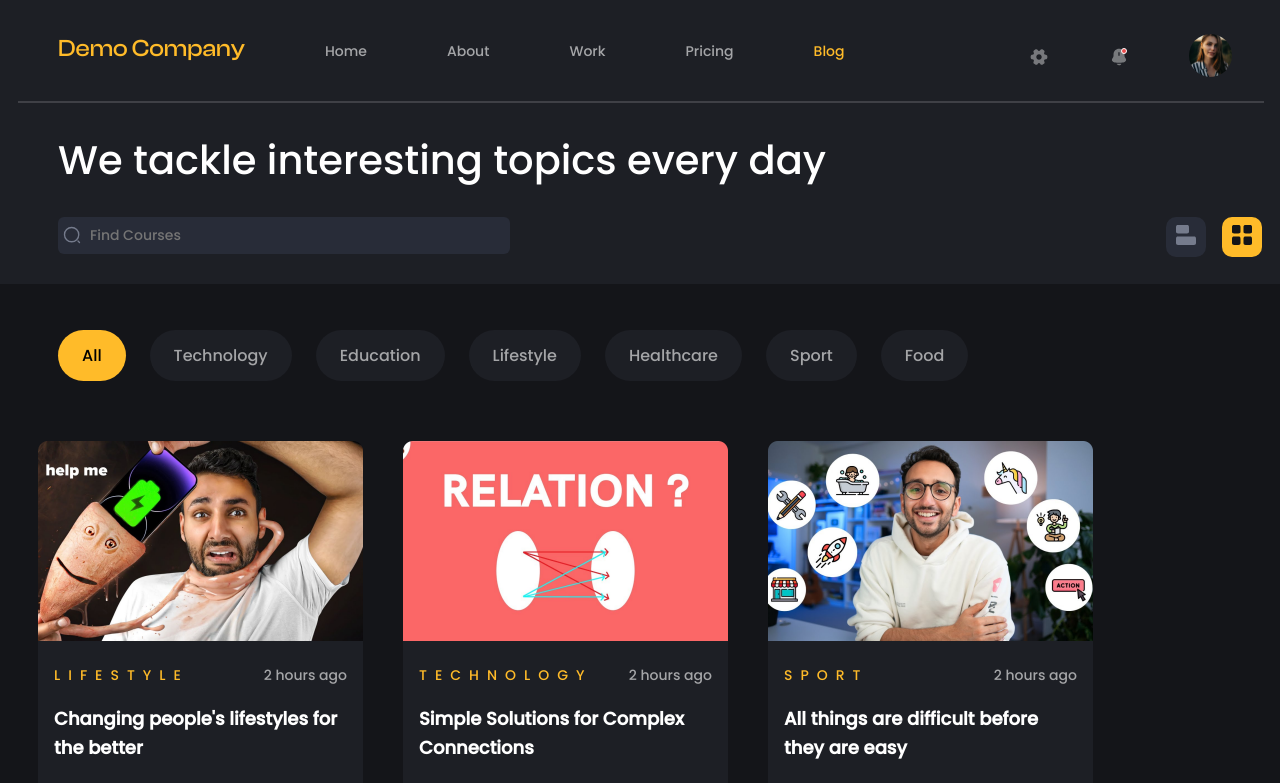
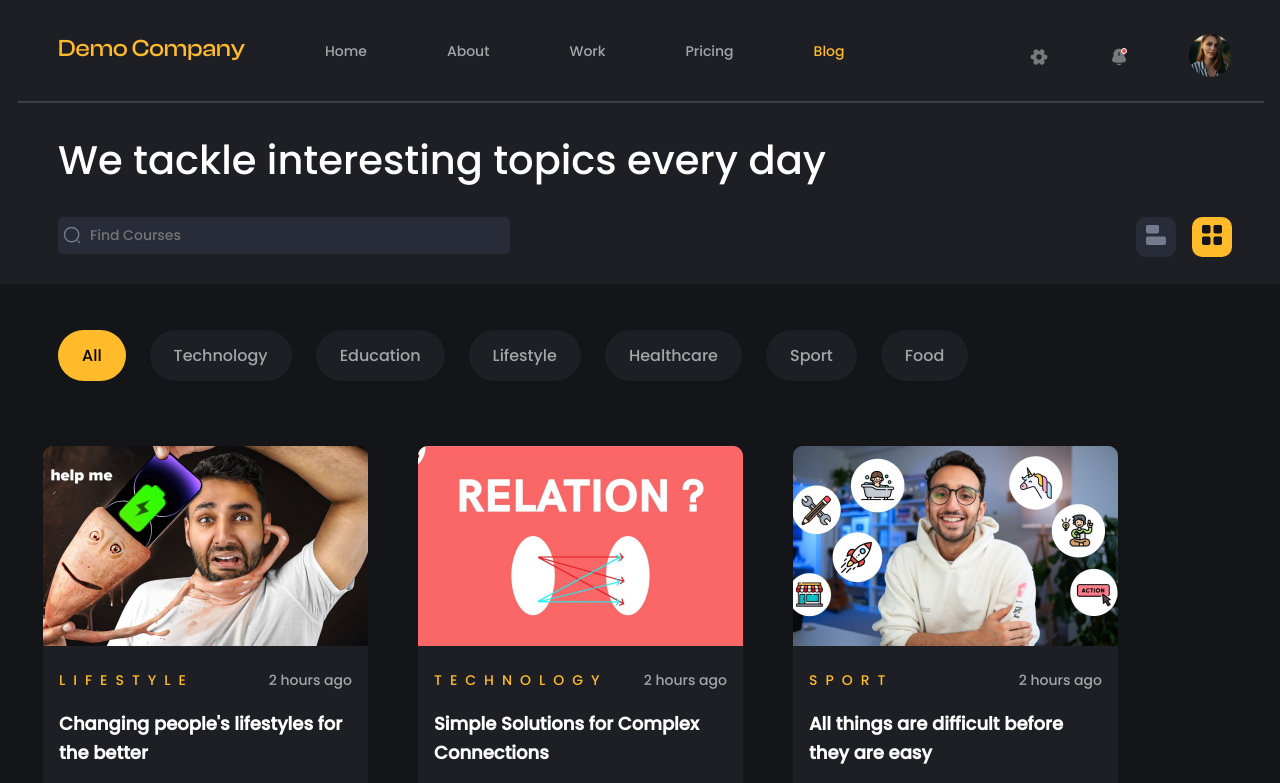
Before and after one commit to harish2020a/CracKube-demoCompany, a React (Vite) app: page / in a window 1280 px wide. Shown: the top 783 px of the page. Built offline with nearby package versions, Linux system fonts and the light colour scheme; a web font is replaced by a local one.

Commit message:
buttoncss,header,postitemcss

```diff
--- a/src/components/Body/PostItem.module.css
+++ b/src/components/Body/PostItem.module.css
@@ -42,7 +42,7 @@
   height: 454px;
   background: #1d1f25;
   border-radius: 10px;
-  margin: 20px;
+  margin: 25px;
   cursor: pointer;
 }
 
--- a/src/components/Button.module.css
+++ b/src/components/Button.module.css
@@ -1,5 +1,4 @@
 .btn {
-  float: right;
   padding: 5px;
   background-color: #282c38;
   border-radius: 10px;
@@ -7,6 +6,7 @@
   width: 40px;
   height: 40px;
   border: none;
+  display: inline-block;
 }
 
 .btn:hover,
--- a/src/components/Header.jsx
+++ b/src/components/Header.jsx
@@ -12,12 +12,16 @@ const Header = () => {
       <hr className={classes.line} />
       <h1 className={classes.title}>We tackle interesting topics every day</h1>
       <input className={classes.input} placeholder="Find Courses" />
-      <Button classProp="selected">
-        <img src={btn2Svg} alt="btn" />
-      </Button>
-      <Button>
-        <img src={btn1Svg} alt="btn" />
-      </Button>
+      <div
+        style={{ display: "inline-block", float: "right", marginRight: "30px" }}
+      >
+        <Button>
+          <img src={btn1Svg} alt="btn" />
+        </Button>
+        <Button classProp="selected">
+          <img src={btn2Svg} alt="btn" />
+        </Button>
+      </div>
     </header>
   );
 };
```
